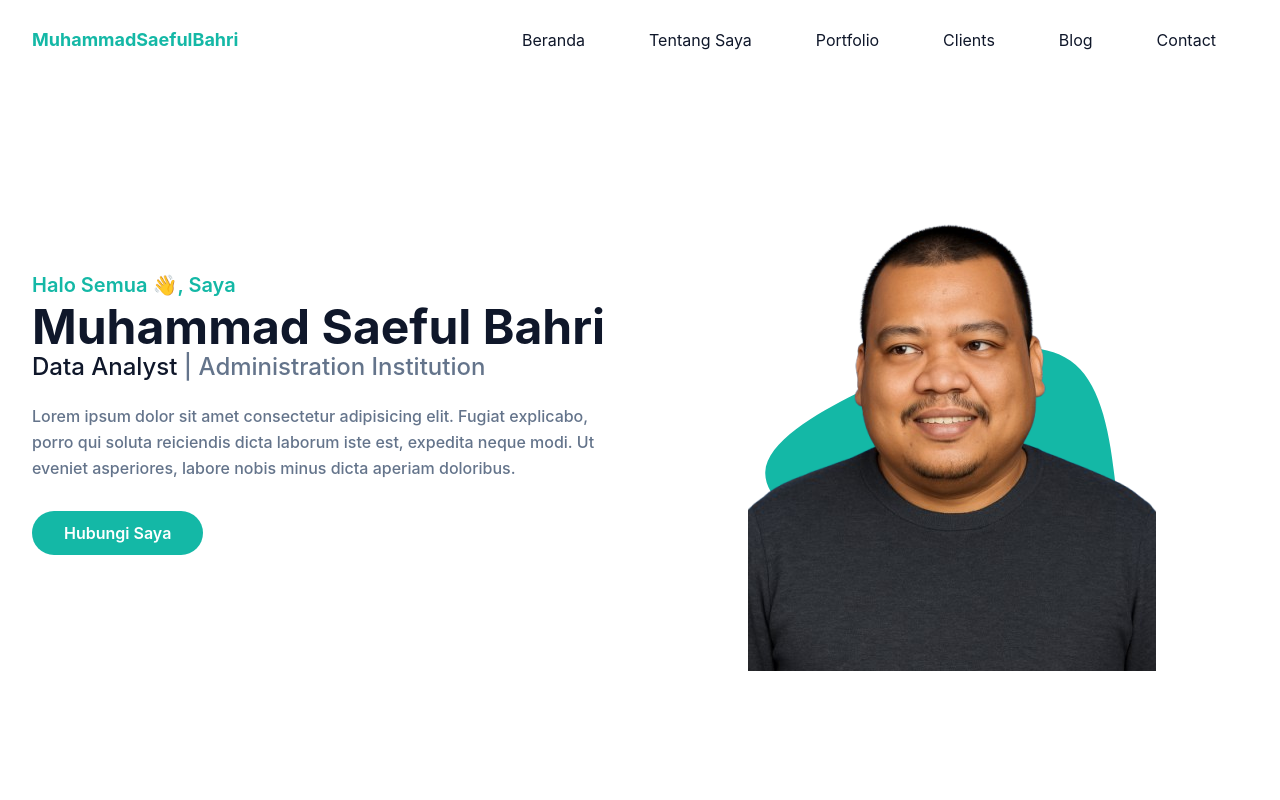
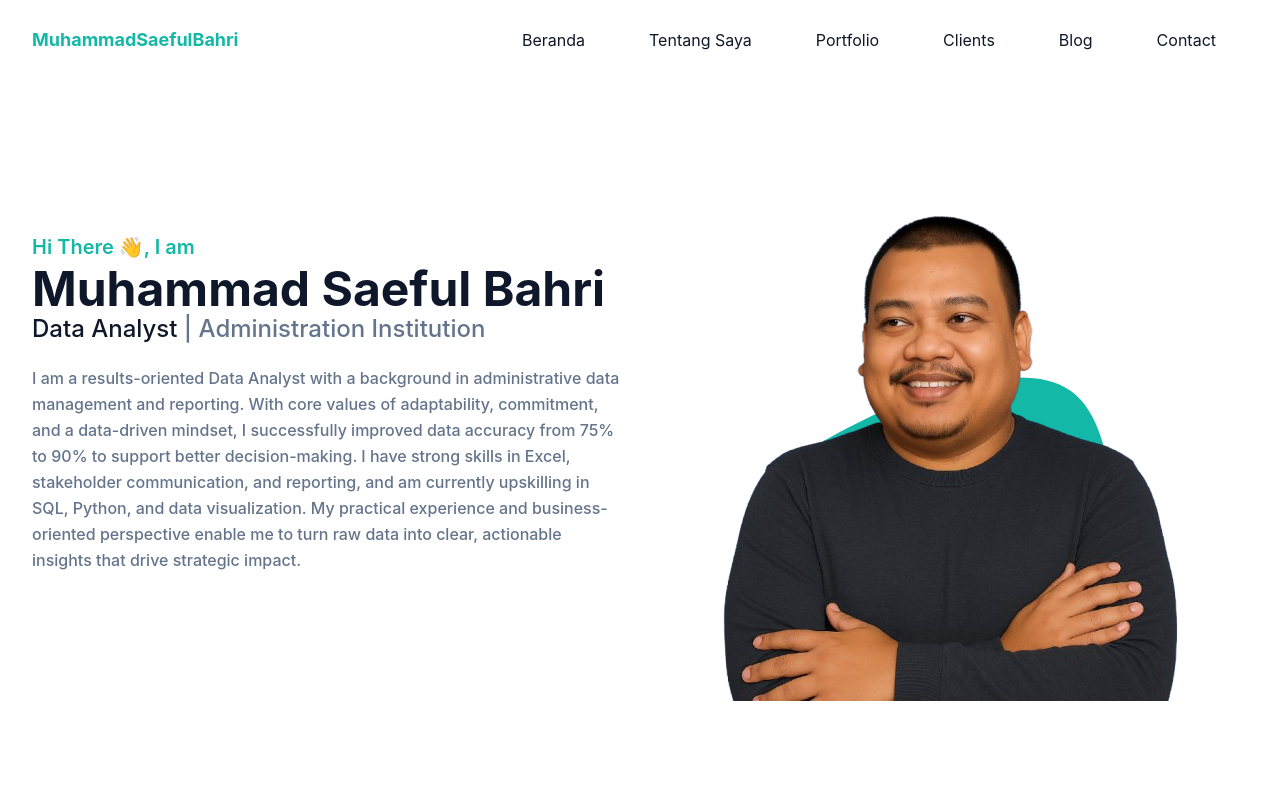
Before and after one commit to emsabah12/portfolio, a website: page index.html in a window 1280 px wide. Shown: the top 800 px of the page. Drawn offline with Linux system fonts and the light colour scheme.

Commit message:
mengubah paragraf pembuka

```diff
--- a/index.html
+++ b/index.html
@@ -63,7 +63,7 @@
         <div class="flex flex-wrap">
           <div class="w-full self-center px-4 lg:w-1/2">
             <h1 class="text-base font-semibold text-primary md:text-xl">
-              Halo Semua 👋, Saya
+              Hi There 👋, I am
               <span class="block font-bold text-dark text-4xl mt-1 lg:text-5xl"
                 >Muhammad Saeful Bahri</span
               >
@@ -73,21 +73,18 @@
               <span class="text-secondary">| Administration Institution</span>
             </h2>
             <p class="font-medium text-secondary mb-10 leading-relaxed">
-              Lorem ipsum dolor sit amet consectetur adipisicing elit. Fugiat
-              explicabo, porro qui soluta reiciendis dicta laborum iste est,
-              expedita neque modi. Ut eveniet asperiores, labore nobis minus
-              dicta aperiam doloribus.
+              I am a results-oriented Data Analyst with a background in administrative data management and reporting. With core values of adaptability, commitment, and a data-driven mindset, I successfully improved data accuracy from 75% to 90% to support better decision-making. I have strong skills in Excel, stakeholder communication, and reporting, and am currently upskilling in SQL, Python, and data visualization. My practical experience and business-oriented perspective enable me to turn raw data into clear, actionable insights that drive strategic impact.
             </p>
-            <a
+            <!-- <a
               href="#"
               class="text-base font-semibold text-white bg-primary py-3 px-8 rounded-full hover:shadow-lg hover:bg-teal-400 transition duration-300 ease-in-out"
               >Hubungi Saya</a
-            >
+            > -->
           </div>
           <div class="w-full self-end px-4 lg:w-1/2">
             <div class="relative mt-10 lg:mt-9 lg:right-0">
               <img
-                src="src/img/hero-pic.png"
+                src="src/img/hero-pic2.png"
                 alt="Saeful Bahri"
                 class="max-w-full mx-auto"
               />
```
Also changed, not shown: src/img/hero-pic2.png (added), 1 other file.
